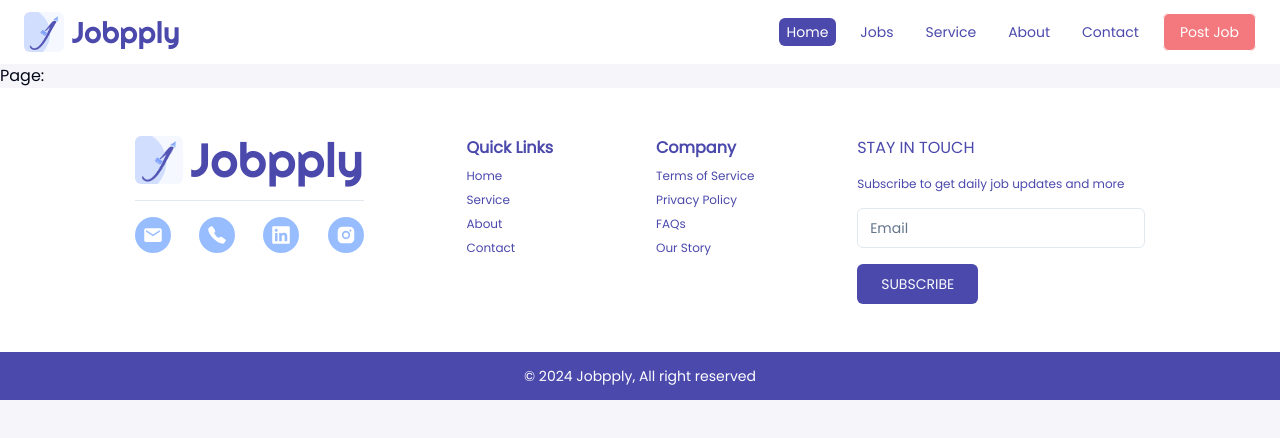
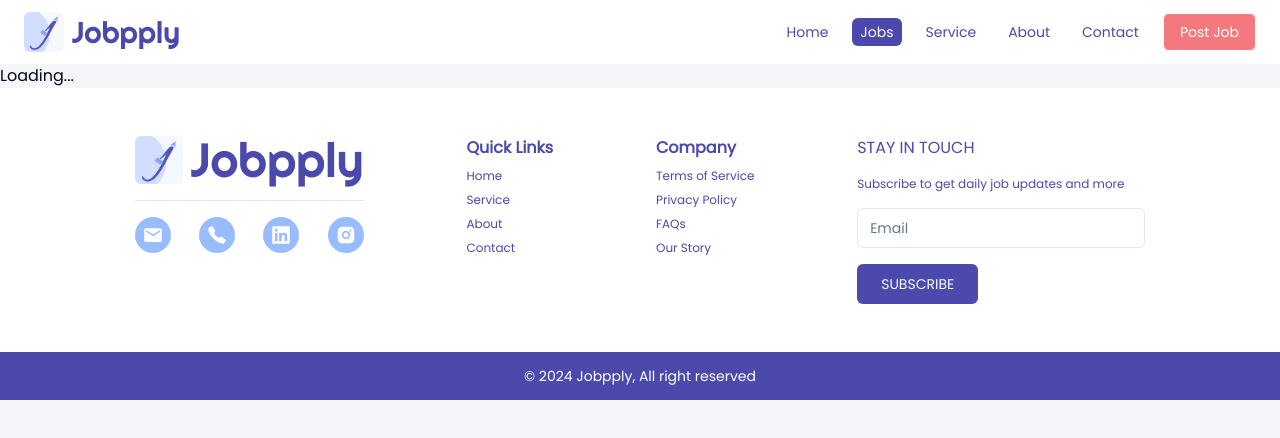
Before and after one commit to suraj080401/jobpply, a Next.js app: page /about in a window 1280 px wide. Shown: the top 438 px of the page. Built offline with nearby package versions, Linux system fonts and the light colour scheme; no server answers.

Commit message:
Additon of sinlge job data routing

```diff
--- a/app/[singlejob]/page.tsx
+++ b/app/[singlejob]/page.tsx
@@ -1,10 +1,40 @@
 "use client";
 
 import { useSearchParams } from "next/navigation";
+import { useQuery } from "@tanstack/react-query";
+import { fetchSingleJobData } from "@/utils/services/userData";
+import { useEffect } from "react";
+import { useRecoilState } from "recoil";
+import { currNavTabAtom } from "@/atoms/atoms";
+import SingleJob from "@/components/SingleJob";
 
 export default function page() {
+	const [currNavTabState, setCurrNavTabState] = useRecoilState(currNavTabAtom);
 	const searchParams = useSearchParams();
+	const id = searchParams.get("id");
 
-	const id = searchParams.get("id");
-	return <>Page: {id}</>;
+	const fetchSingleJobs = async () => {
+		if (!id) return;
+		try {
+			const fetchedData = await fetchSingleJobData(id);
+			return fetchedData;
+		} catch (error) {
+			console.log(error);
+		}
+	};
+
+	useEffect(() => {
+		setCurrNavTabState("job");
+	}, []);
+
+	const { data, isError, isLoading, error } = useQuery({
+		queryKey: [id],
+		queryFn: fetchSingleJobs,
+	});
+
+	return (
+		<div>
+			<SingleJob data={data} isError={isError} isLoading={isLoading} />
+		</div>
+	);
 }
--- a/app/jobs/page.tsx
+++ b/app/jobs/page.tsx
@@ -21,7 +21,7 @@ export default function Jobs() {
 		}
 	};
 
-	const { data, isError, isLoading } = useQuery({
+	const { data, isError, isLoading, error } = useQuery({
 		queryKey: ["jobs"],
 		queryFn: fetchAllJobs,
 	});
@@ -47,7 +47,9 @@ export default function Jobs() {
 					<TableSkeleton />
 				</div>
 			) : isError ? (
-				<div>Error fetching data</div>
+				<div className="flex items-center justify-center h-96">
+					<p className="text-red-500">Error fetching data {`- ${error}`}</p>
+				</div>
 			) : (
 				<DataTable data={data || []} columns={columns} />
 			)}
--- a/app/page.tsx
+++ b/app/page.tsx
@@ -1,8 +1,16 @@
 "use client";
 
+import { currNavTabAtom } from "@/atoms/atoms";
 import HomeComp from "@/components/componentroutes/HomeComp";
+import { useEffect } from "react";
+import { useRecoilState } from "recoil";
 
 export default function Home() {
+	const [currNavTabState, setCurrNavTabState] = useRecoilState(currNavTabAtom);
+
+	useEffect(() => {
+		setCurrNavTabState("home");
+	}, []);
 	return (
 		<main className="flex-grow h-full scroll-smooth">
 			<HomeComp />
--- a/atoms/atoms.ts
+++ b/atoms/atoms.ts
@@ -2,7 +2,7 @@ import { atom } from "recoil";
 
 export const currNavTabAtom = atom<string>({
 	key: "currNavTabState",
-	default: "home",
+	default: "",
 });
 
 export const globalRoleFilter = atom<string>({
--- /dev/null
+++ b/components/SingleJob.tsx
@@ -0,0 +1,26 @@
+import React from "react";
+import { Jobs } from "@/utils/schema";
+
+interface SingleJobProps {
+	data: Jobs | undefined;
+	isLoading: boolean;
+	isError: boolean;
+}
+
+const SingleJob: React.FC<SingleJobProps> = ({ data, isLoading, isError }) => {
+	if (isLoading) {
+		return <div>Loading...</div>;
+	}
+
+	if (isError) {
+		return <div>Loading...</div>;
+	}
+
+	if (!data) {
+		return <div>Loading...</div>;
+	}
+
+	return <div>{data.role}</div>;
+};
+
+export default SingleJob;
--- a/utils/services/userData.ts
+++ b/utils/services/userData.ts
@@ -1,3 +1,4 @@
+import { Jobs } from "../schema";
 import supabase from "../supabaseClient";
 
 export async function fetchData() {
@@ -25,3 +26,20 @@ export async function fetchJobData() {
 		throw error;
 	}
 }
+
+export async function fetchSingleJobData(id: string) {
+	try {
+		const { data, error } = await supabase
+			.from("joblist")
+			.select("*")
+			.eq("id", id)
+			.single();
+		if (error) {
+			throw error;
+		}
+		return data;
+	} catch (error: any) {
+		console.error("Error fetching data:", error.message);
+		throw error;
+	}
+}
```
